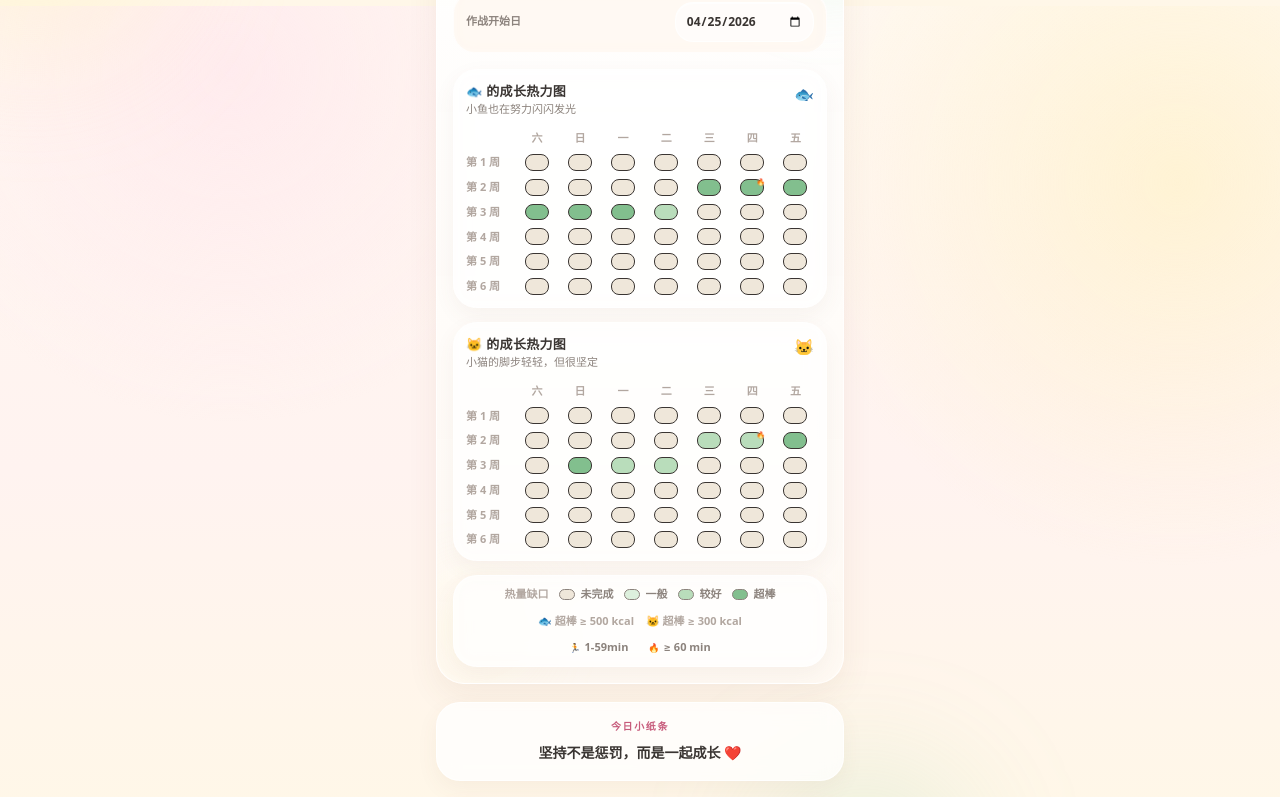
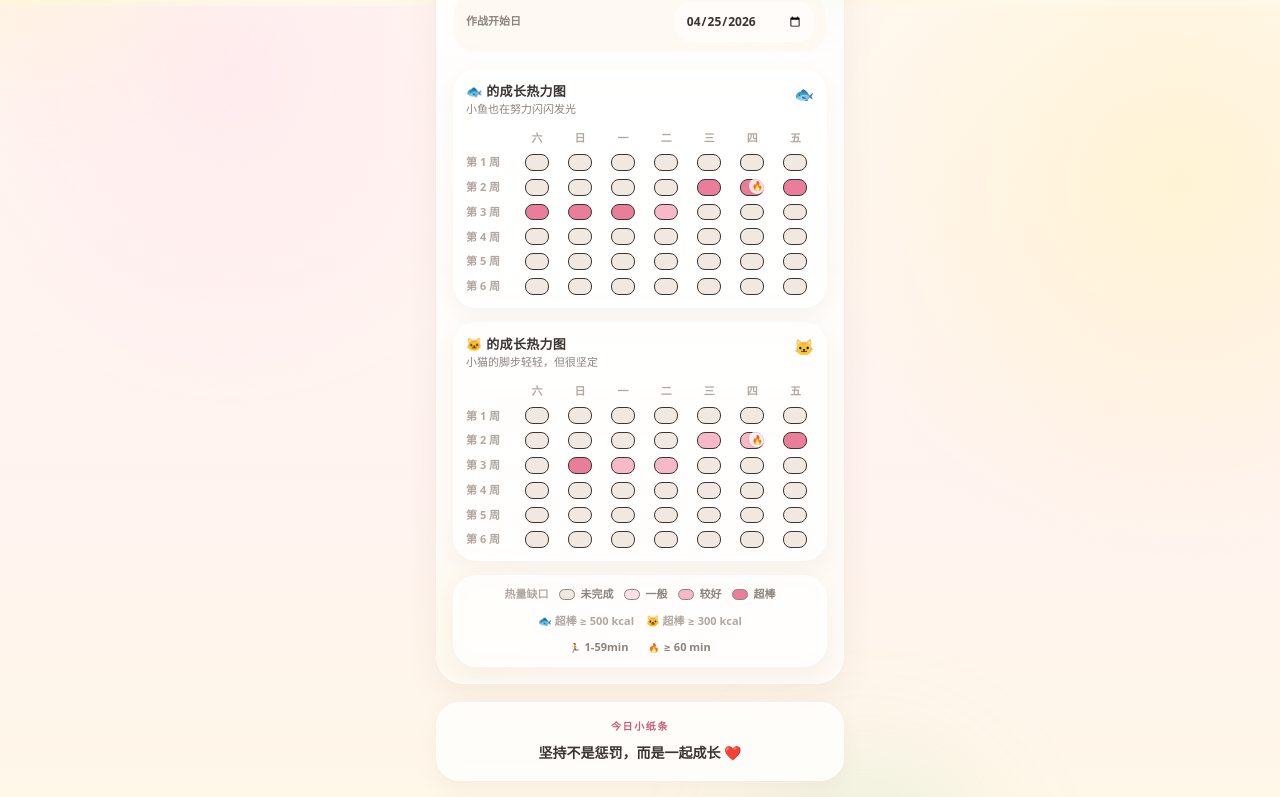
Before and after one commit to JIDAIN/couple_better_game, a Next.js app: page / in a window 1280 px wide. Shown: the part 794-1591 px from the top of the page. Built offline with nearby package versions, Linux system fonts and the light colour scheme.

Commit message:
Refine heatmap and shop cards

```diff
--- a/app/globals.css
+++ b/app/globals.css
@@ -16,10 +16,10 @@
   --card-bg-strong: rgb(255 255 255 / 0.88);
   --card-bg-warm: rgb(255 248 241 / 0.82);
   --card-border: rgb(255 255 255 / 0.72);
-  --cell-empty: #efe7da;
-  --cell-normal: #ddf0dd;
-  --cell-good: #b9ddbb;
-  --cell-great: #82bf8e;
+  --cell-empty: #f1e8e2;
+  --cell-normal: #fbe1e8;
+  --cell-good: #f7b8c8;
+  --cell-great: #ea7d9a;
   --shadow-card: 0 12px 32px rgb(120 80 60 / 0.075);
   --shadow-soft: 0 8px 22px rgb(120 80 60 / 0.06);
   --shadow-float: 0 24px 58px rgb(76 54 42 / 0.16);
@@ -430,22 +430,22 @@ body::before {
 }
 
 .heat-cell-normal {
-  border-color: rgb(189 225 191 / 0.44);
+  border-color: rgb(251 190 205 / 0.42);
   background: var(--cell-normal);
 }
 
 .heat-cell-good {
-  border-color: rgb(157 203 160 / 0.42);
+  border-color: rgb(247 152 177 / 0.42);
   background: var(--cell-good);
 }
 
 .heat-cell-great {
-  border-color: rgb(114 180 126 / 0.46);
+  border-color: rgb(234 125 154 / 0.46);
   background: var(--cell-great);
 }
 
 .heat-cell-streak {
-  border-color: rgb(114 180 126 / 0.5);
+  border-color: rgb(234 125 154 / 0.52);
   background: var(--cell-great);
 }
 
--- a/components/home/ExchangeShop.tsx
+++ b/components/home/ExchangeShop.tsx
@@ -356,7 +356,7 @@ export function ExchangeShop() {
           key={category.id}
           className={`ui-card-soft ui-card-compact transition ${cardClass}`}
         >
-          <div className="flex min-w-0 items-start gap-2">
+          <div className="flex min-w-0 items-center gap-3">
             <span
               className={`flex h-8 w-8 shrink-0 items-center justify-center text-base ${iconClass}`}
               aria-hidden
@@ -367,10 +367,11 @@ export function ExchangeShop() {
               <p className="truncate text-[12px] font-bold leading-4 ui-text-main sm:text-[13px]">
                 {category.title}
               </p>
-              <p className="mt-0.5 line-clamp-1 text-[10px] font-medium leading-3 ui-text-soft">
+              <p className="mt-0.5 line-clamp-1 text-[10px] font-medium leading-3 ui-text-soft sm:text-[11px]">
                 {category.description}
               </p>
-              <div className="mt-1.5 flex flex-col items-end gap-1.5 sm:items-stretch">
+            </div>
+            <div className="flex w-[4.75rem] shrink-0 flex-col items-end gap-1.5 sm:items-stretch">
               <span
                 className={`ui-badge shrink-0 py-0.5 text-[10px] tabular-nums ${priceClass}`}
               >
@@ -384,7 +385,6 @@ export function ExchangeShop() {
               >
                 {affordable ? "兑换" : "差一点"}
               </button>
-              </div>
             </div>
           </div>
         </article>
--- a/components/home/HeatmapCell.tsx
+++ b/components/home/HeatmapCell.tsx
@@ -38,7 +38,7 @@ export function HeatmapCell({
     >
       {icon ? (
         <span
-          className="pointer-events-none absolute -right-0.5 -top-0.5 origin-top-right scale-[0.36] leading-none sm:scale-[0.42]"
+          className="pointer-events-none absolute -right-0.5 -top-0.5 inline-flex h-4 w-4 items-center justify-center rounded-full bg-white/78 text-[9px] leading-none shadow-[0_1px_3px_rgba(120,80,60,0.14)]"
           aria-hidden
         >
           {icon}
```
Lines whose indentation alone changed are shown as unchanged.
